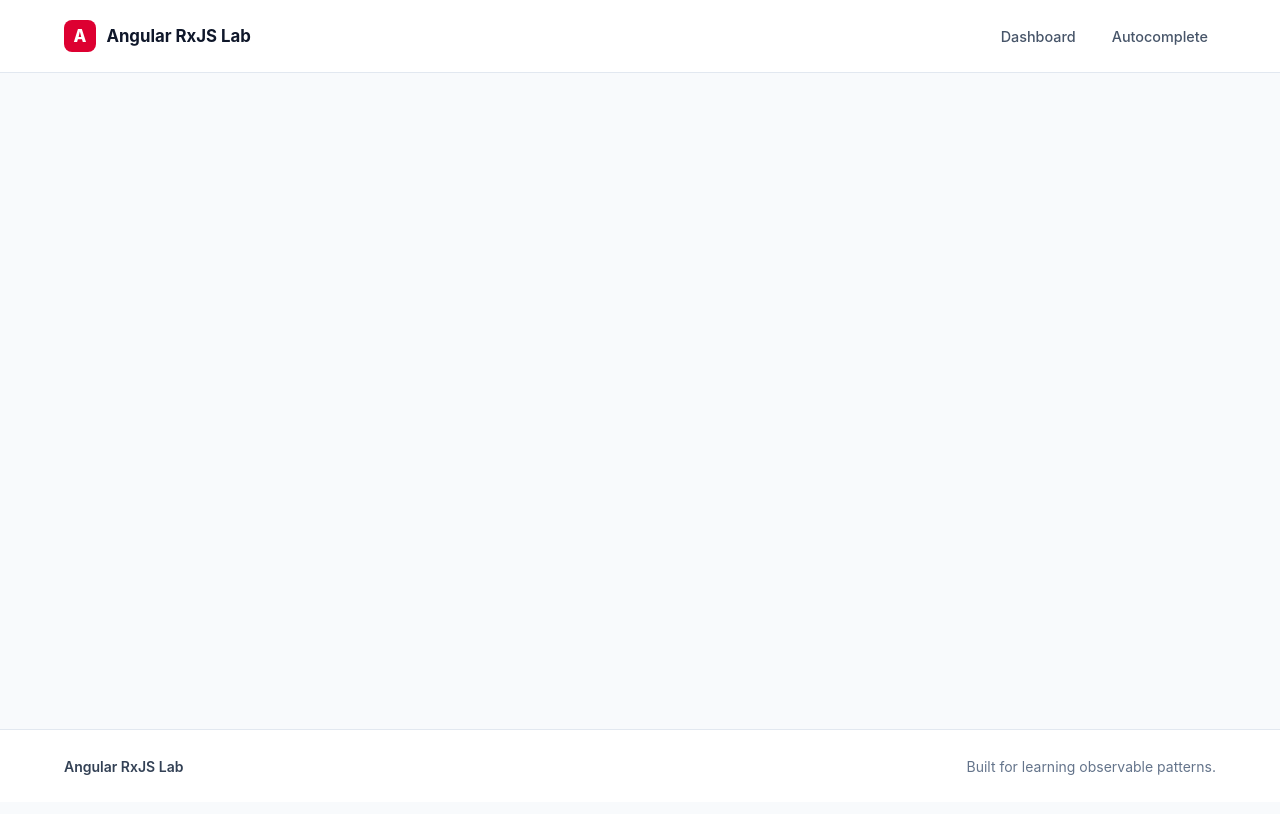
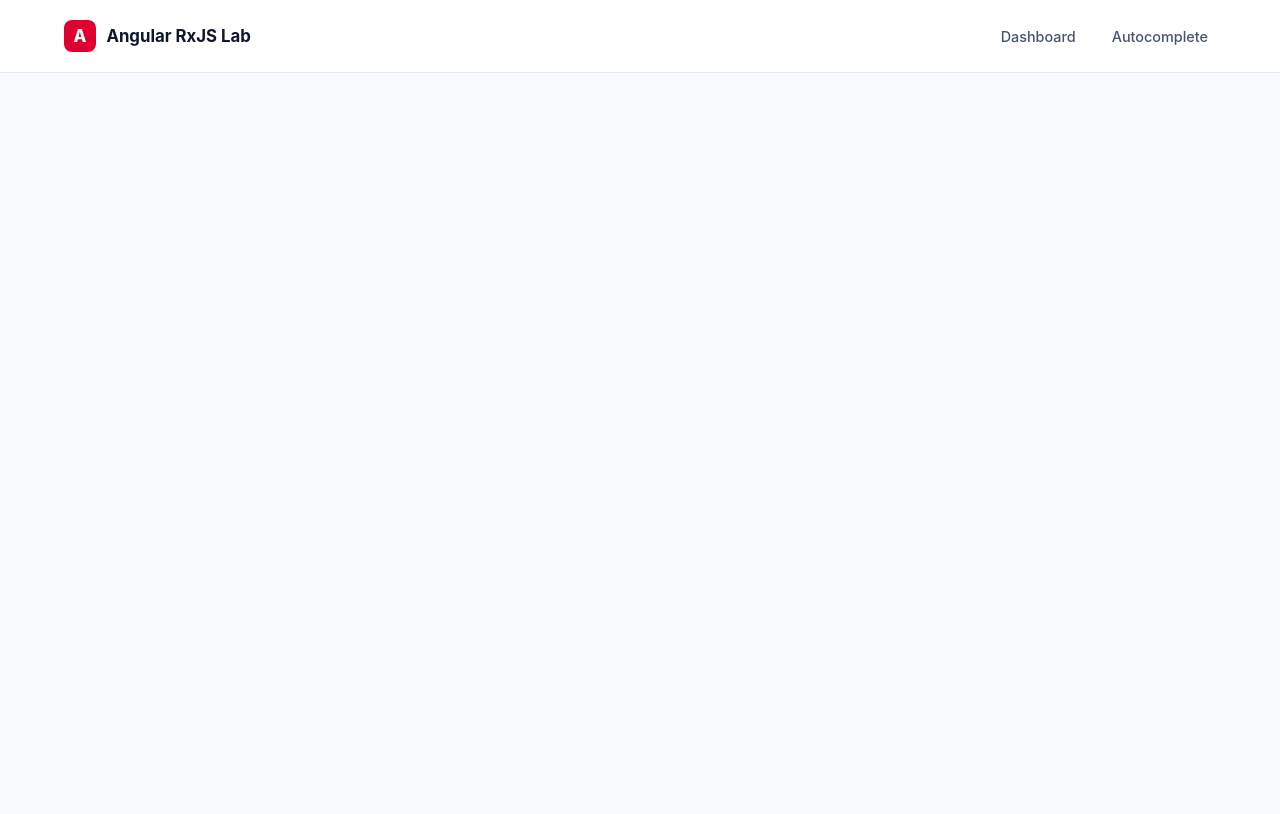
Before and after one commit to mkv-mkverma/Angular-22-machine-coding, an Angular app: page / in a window 1280 px wide. Shown: the top 814 px of the page. Built offline with nearby package versions, Linux system fonts and the light colour scheme; no server answers.

Commit message:
fix CLS for footer

```diff
--- a/src/app/app.scss
+++ b/src/app/app.scss
@@ -1,6 +1,9 @@
 .app-content {
   width: min(100% - 2rem, 72rem);
-  min-height: calc(100vh - 9rem);
+  // Reserved tall enough to cover the Dashboard route (13 cards @ 2 columns + sections),
+  // so <app-footer> settles in its final spot immediately instead of jumping down once the
+  // resolver-gated Dashboard content mounts. Bump this if the dashboard grid grows further.
+  min-height: max(calc(100vh - 9rem), 118rem);
   margin: 0 auto;
   padding: 2rem 0;
 }
```
